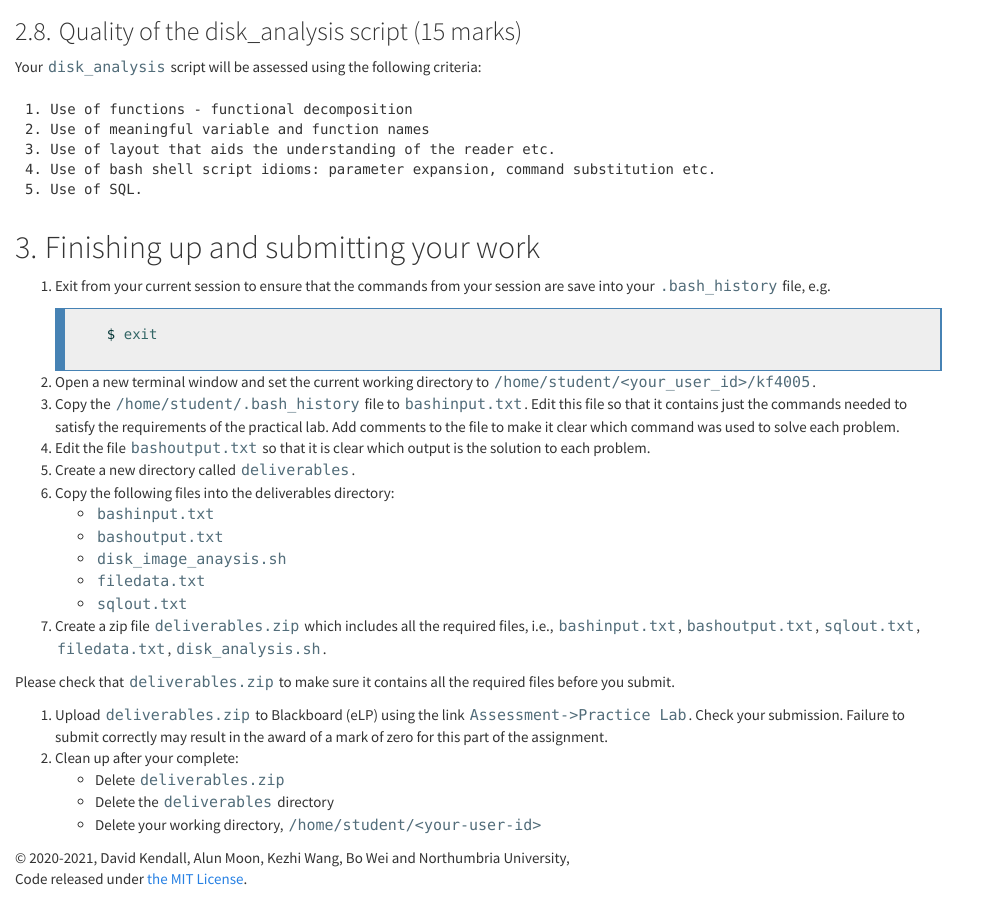
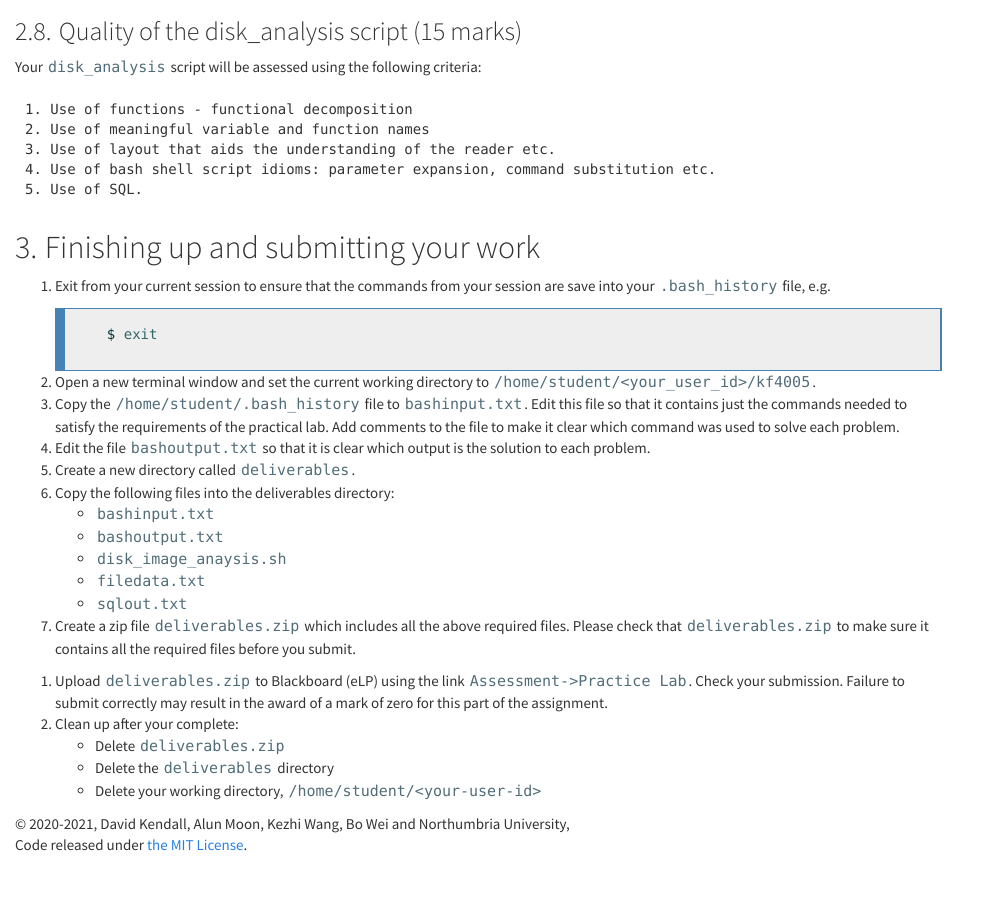
Before and after one commit to wkz20042008/kf4005, a Jekyll site: the page built from L11.md, in a window 1280 px wide and 900 px high, scrolled down 2229 px. Shown: the whole window, without its empty margins (0-990 px from the left). Built offline with Jekyll 4.4.1, drawn with Linux system fonts in a browser that asks for light colours; nearby versions of some CDN libraries; after the commit the page ends 3095 px from its top, so only the background shows below that.

Commit message:
Update L11.md

```diff
--- a/L11.md
+++ b/L11.md
@@ -159,7 +159,8 @@
     * `disk_image_anaysis.sh`
     * `filedata.txt`
     * `sqlout.txt`
-1. Create a zip file `deliverables.zip` which includes all the required files, i.e., `bashinput.txt`, `bashoutput.txt`, `sqlout.txt`, `filedata.txt`, `disk_analysis.sh`.
+1. Create a zip file `deliverables.zip` which includes all the above required files. Please check that `deliverables.zip` to make sure it contains all the required files before you submit.
+
 
 <!--
 You may try to use
```
Also changed, not shown: other parts of L11.md (+1 -1 lines).
